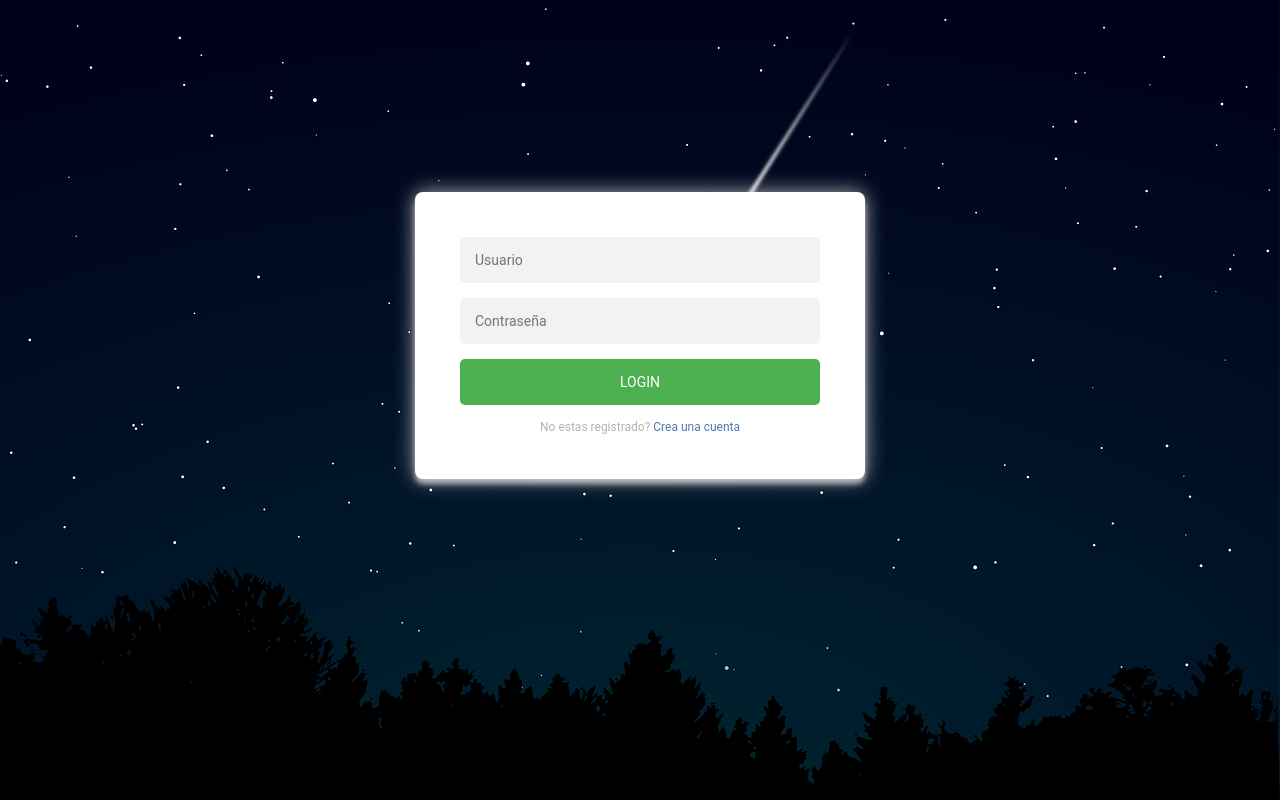
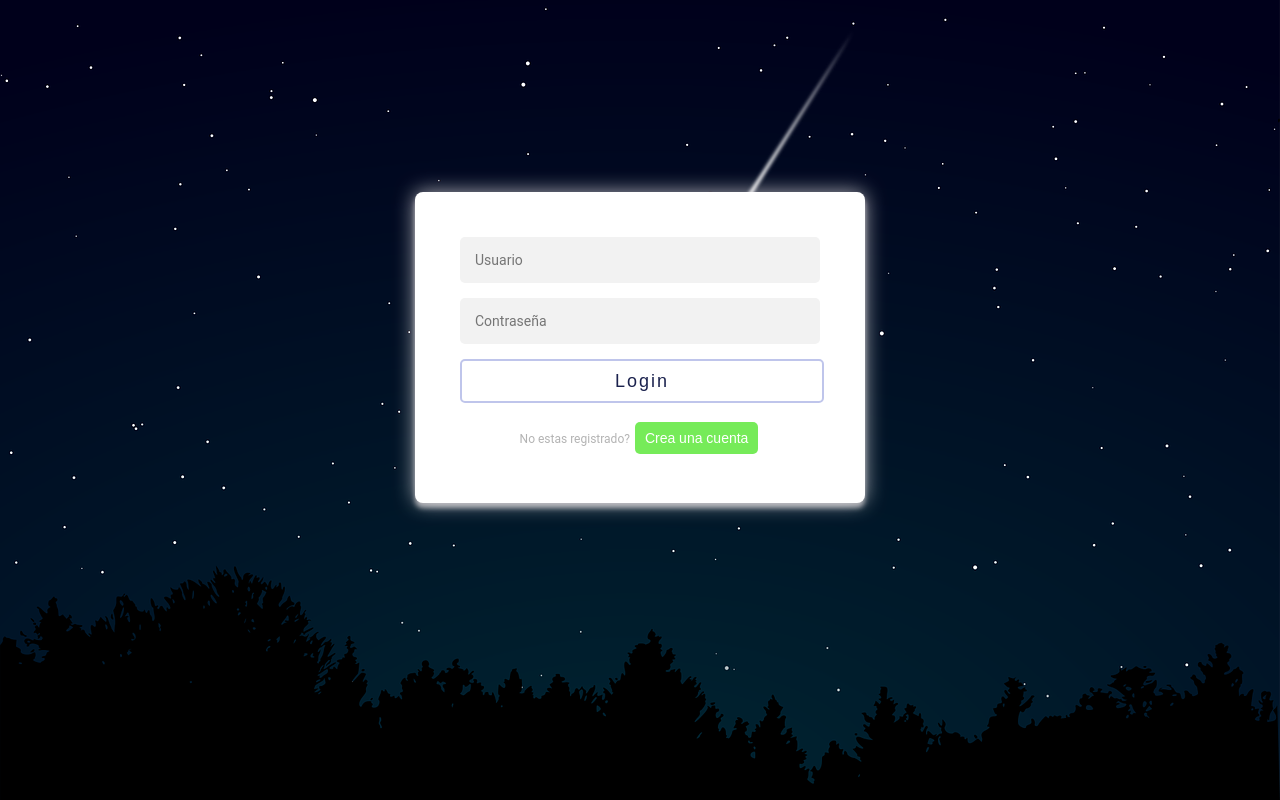
Before and after one commit to CesarTrouillet/creandoRepositorio, a plain HTML site: page index.html in a window 1280 px wide. Drawn offline with Linux system fonts and the light colour scheme.

Commit message:
agregamos estilos a boton login

```diff
--- a/index.html
+++ b/index.html
@@ -14,8 +14,8 @@
                 <form class="login-form">
                     <input type="text" placeholder="Usuario"/>
                     <input type="password" placeholder="Contraseña"/>
-                    <button>login</button>
-                    <p class="message">No estas registrado? <a href="#">Crea una cuenta</a></p>
+                    <a class= "linkLogin" href="#"><span>Login</span></a>
+                    <p class="message">No estas registrado? <button href="#">Crea una cuenta</button>
                 </form>
             </div>
         </div>
--- a/styles.css
+++ b/styles.css
@@ -37,33 +37,68 @@ body {
     box-sizing: border-box;
     font-size: 14px;
 }
-.form button {
+.linkLogin {
     font-family: "Roboto", sans-serif;
-    text-transform: uppercase;
-    outline: 0;
-    background: #4CAF50;
+    display: block;
+    width: 100%;
+    height: 40px;
+    line-height: 40px;
+    font-size: 18px;
+    font-family: sans-serif;
+    text-decoration: none;
+    color: rgb(27, 34, 78);
     border-radius: 5px;
+    border: 2px solid rgb(191, 197, 235);
+    letter-spacing: 2px;
+    text-align: center;
+    position: relative;
+    transition: all .35s;
+}
+
+a span{
+    position: relative;
+    z-index: 2;
+}
+
+a:after{
+    position: absolute;
+    content: "";
+    top: 0;
+    left: 0;
+    width: 0;
+    height: 100%;
+    background: #76eb59;
+    transition: all .35s;
+}
+
+a:hover{
+    color: rgb(27, 34, 78);
+}
+
+a:hover:after{
     width: 100%;
-    border: 0;
-    padding: 15px;
-    color: #FFFFFF;
-    font-size: 14px;
-    -webkit-transition: all 0.3 ease;
-    transition: all 0.3 ease;
-    cursor: pointer;
 }
-.form button:hover,.form button:active,.form button:focus {
-    background: #43A047;
-}
+
 .form .message {
     margin: 15px 0 0;
     color: #b3b3b3;
     font-size: 12px;
 }
-.form .message a {
-    color: #4c7aaf;
-    text-decoration: none;
-}
+
 .form .register-form {
     display: none;
 }
+
+button {
+    background-color: #76eb59;
+    border: none;
+    border-radius: 5px;
+    color: white;
+    padding: 8px 10px;
+    text-align: center;
+    text-decoration: none;
+    display: inline-block;
+    font-size: 14px;
+    margin: 4px 2px;
+    cursor: pointer;
+}
```
